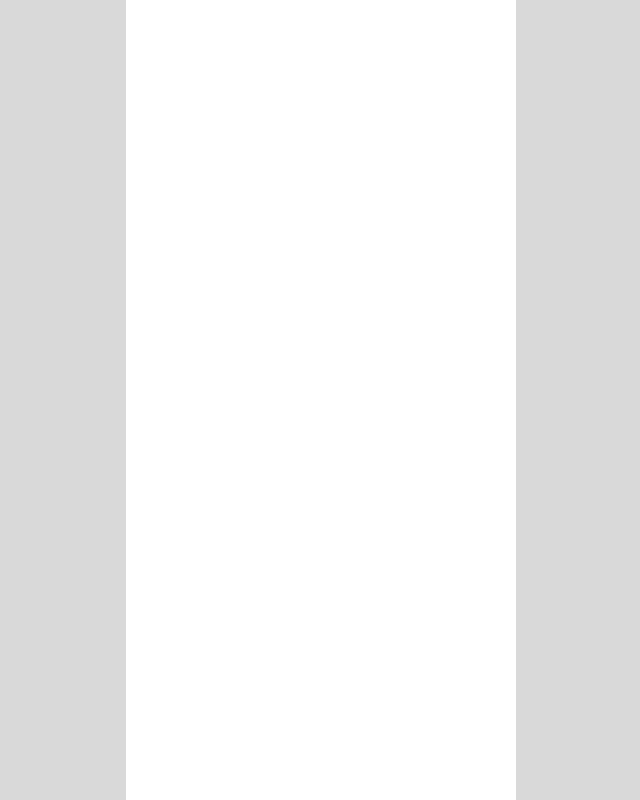
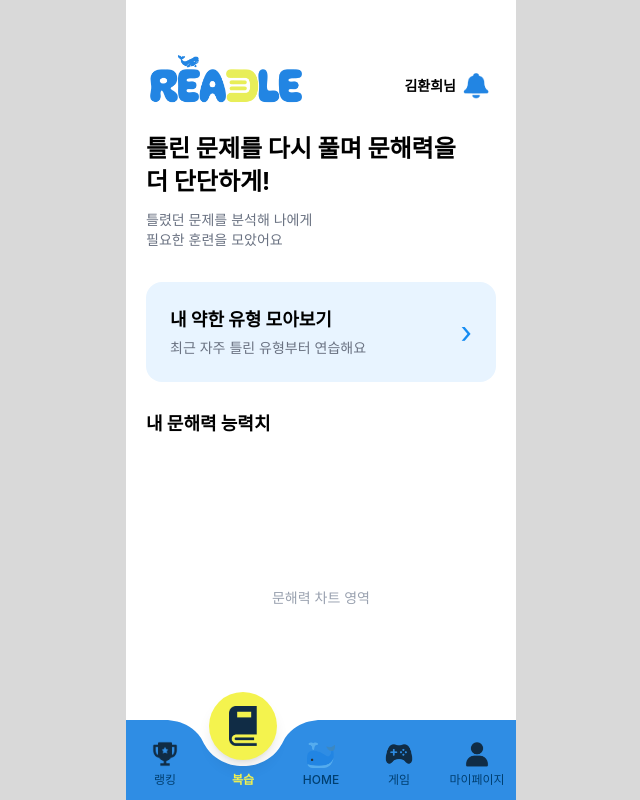
Before and after one commit to READLE-SKTHON/readle-fe, a React (Vite) app: page /review in a window 1280 px wide. Before the commit this address had no page. Shown: the top 800 px of the page, without its empty margins (319-959 px from the left). Built offline with nearby package versions, Linux system fonts and the light colour scheme.

Commit message:
✨ feat: 복습 메인 페이지 UI 구현

```diff
--- a/src/App.tsx
+++ b/src/App.tsx
@@ -7,7 +7,7 @@ import GamePage from "@/pages/game/GamePage";
 import HomePage from "@/pages/home/HomePage";
 import MyPage from "@/pages/my/MyPage";
 import RankingPage from "@/pages/ranking/RankingPage";
-import TrainingPage from "@/pages/training/TrainingPage";
+import ReviewPage from "@/pages/review/ReviewPage";
 
 import SoloIntroPage from "@/pages/game/SoloGame/SoloIntroPage";
 import SoloGamePage from "@/pages/game/SoloGame/SoloGamePage";
@@ -24,7 +24,7 @@ export default function App() {
           <Route element={<FooterLayout />}>
             <Route path="/" element={<HomePage />} />
             <Route path="/ranking" element={<RankingPage />} />
-            <Route path="/training" element={<TrainingPage />} />
+            <Route path="/review" element={<ReviewPage />} />
             <Route path="/game" element={<GamePage />} />
             <Route path="/my" element={<MyPage />} />
           </Route>
--- a/src/components/common/footer/FooterNavigation.tsx
+++ b/src/components/common/footer/FooterNavigation.tsx
@@ -23,7 +23,7 @@ const navigationItems: NavigationItem[] = [
   },
   {
     label: "복습",
-    path: "/training",
+    path: "/review",
     icon: bookIcon,
   },
   {
--- /dev/null
+++ b/src/pages/review/ReviewPage.tsx
@@ -0,0 +1,56 @@
+import MainHeader from "@/components/common/header/MainHeader";
+
+import { useNavigate } from "react-router-dom";
+
+export default function ReviewPage() {
+  const navigate = useNavigate();
+
+  return (
+    <div>
+      <MainHeader userName="김환희" />
+      <main className="min-h-screen px-5 pt-5">
+        {/* 안내 문구 */}
+        <section className="pt-8">
+          <h1 className="text-2xl font-bold leading-snug">
+            틀린 문제를 다시 풀며 문해력을
+            <br />더 단단하게!
+          </h1>
+
+          <p className="mt-3 text-sm text-gray-500">
+            틀렸던 문제를 분석해 나에게
+            <br />
+            필요한 훈련을 모았어요
+          </p>
+        </section>
+
+        {/* 약한 유형 */}
+        <button
+          type="button"
+          onClick={() => navigate("/review/types")}
+          className="
+          mt-8 flex w-full items-center justify-between
+          rounded-2xl bg-[#E8F4FF] px-6 py-6 text-left
+        "
+        >
+          <div>
+            <h2 className="text-lg font-bold">내 약한 유형 모아보기</h2>
+
+            <p className="mt-1 text-sm text-gray-500">최근 자주 틀린 유형부터 연습해요</p>
+          </div>
+
+          <span className="text-3xl text-[#168CF2]">›</span>
+        </button>
+
+        {/* 문해력 능력치 */}
+        <section className="mt-7">
+          <h2 className="text-lg font-bold">내 문해력 능력치</h2>
+
+          <div className="mt-4 flex h-72 items-center justify-center rounded-2xl bg-white">
+            {/* 이후 RadarChart 컴포넌트 넣기 */}
+            <p className="text-sm text-gray-400">문해력 차트 영역</p>
+          </div>
+        </section>
+      </main>
+    </div>
+  );
+}
--- a/src/pages/training/TrainingPage.tsx
+++ /dev/null
@@ -1,9 +0,0 @@
-import MainHeader from "@/components/common/header/MainHeader";
-
-export default function TrainingPage() {
-  return (
-    <div>
-      <MainHeader userName="김환희" />
-    </div>
-  );
-}
```
